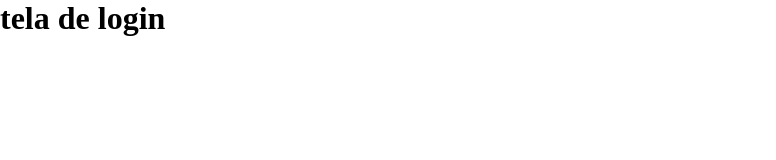
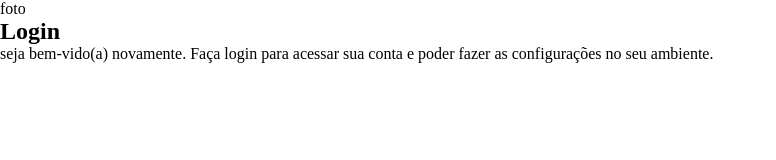
Before and after one commit to CarlosOtrebla/projeto-login, a plain HTML site: page index.html in a window 1280 px wide. Shown: the whole page, without its empty margins (0-776 px from the left). Drawn offline with Linux system fonts and the light colour scheme.

Commit message:
Update index.html

```diff
--- a/index.html
+++ b/index.html
@@ -9,6 +9,17 @@
     <link rel="stylesheet" href="styles/style.css">
 </head>
 <body>
-    <h1>tela de login</h1>
+    <main>
+        <section id="login">
+            <div id="imagem">
+                foto
+            </div>
+            <div id="formulario">
+                <h1>Login</h1>
+                <p>seja bem-vido(a) novamente. Faça login para acessar sua conta e poder fazer as configurações no seu ambiente.</p>
+                <form action="login.php" method="post"></form>
+            </div>
+        </section>
+    </main>
 </body>
 </html>
```
